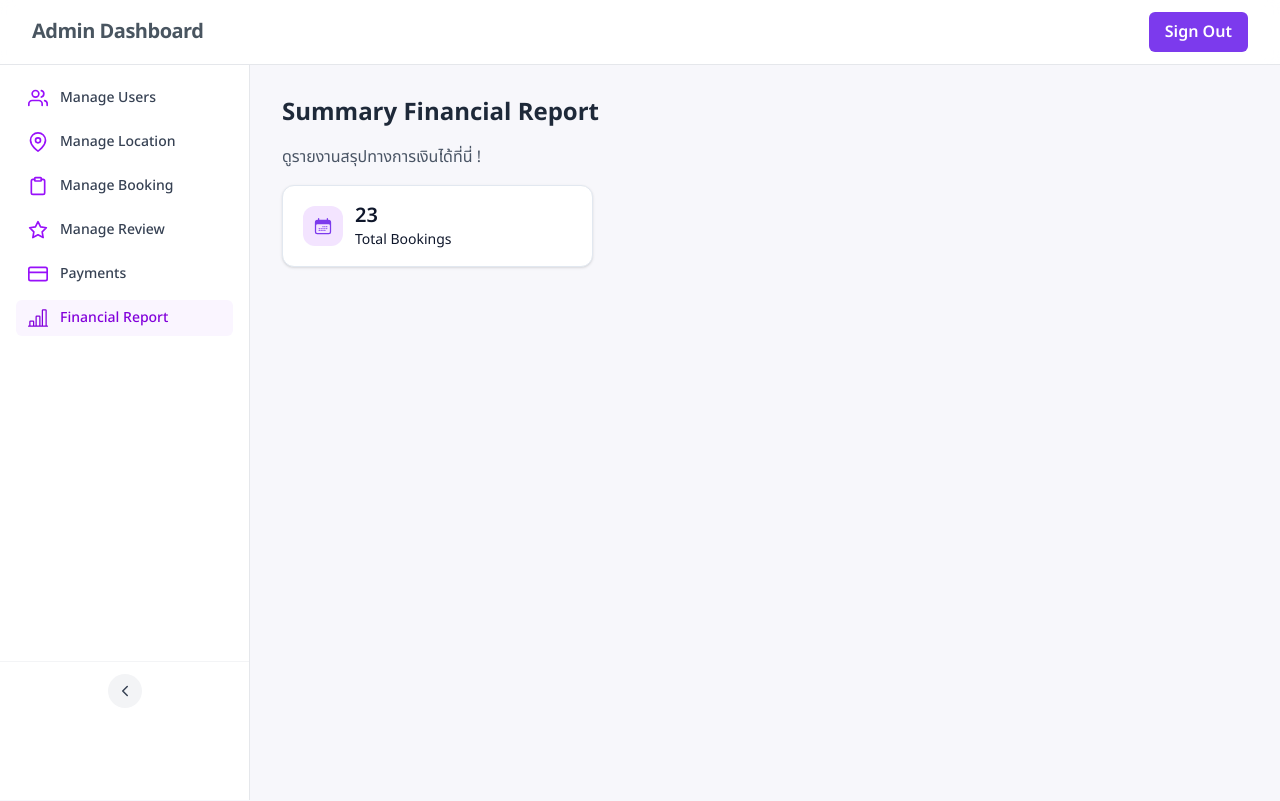
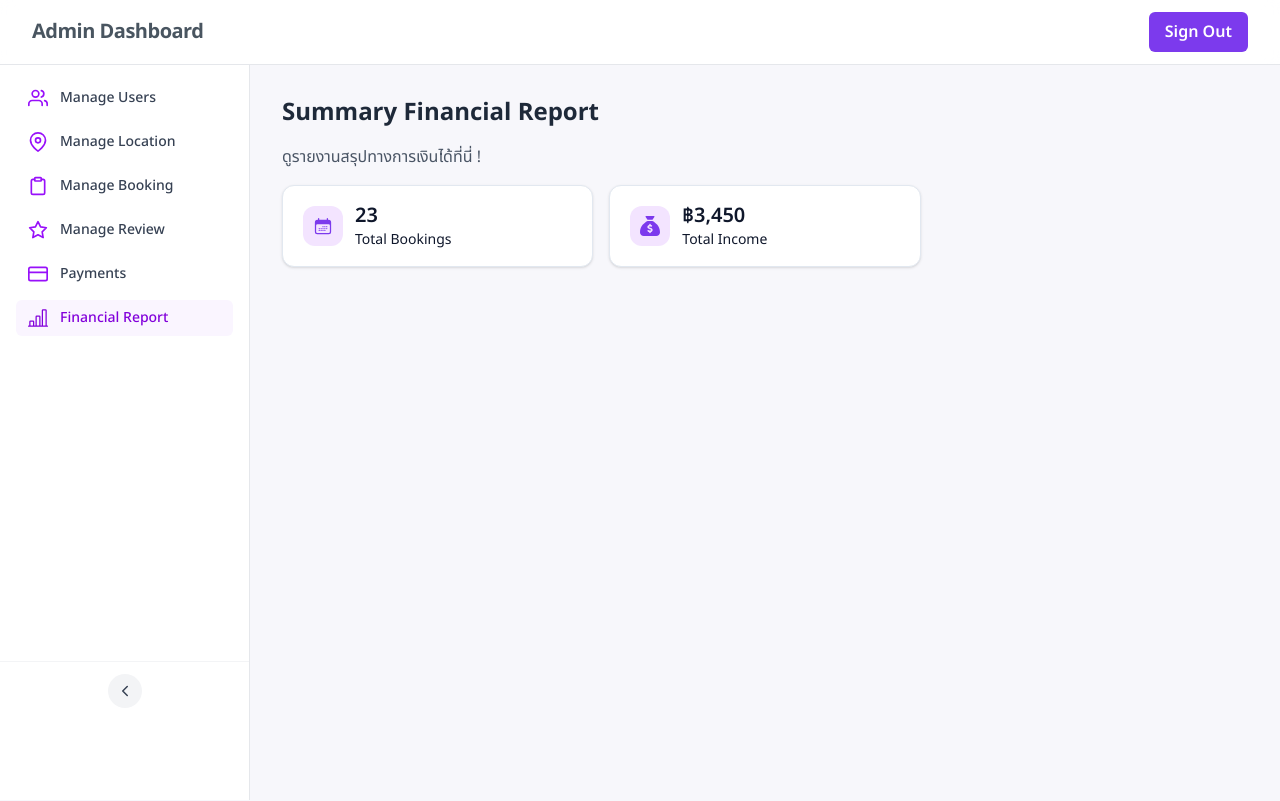
Before and after one commit to suphanatchanlek30/cs261-group6-100001, a Next.js app in the folder frontend/: page /admin/FinancialReport in a window 1280 px wide. Built offline with nearby package versions, Linux system fonts and the light colour scheme; sample sign-in values are in the browser's storage.

Commit message:
feat(fe): add card total income

```diff
--- a/frontend/components/admin-dashboard/FinancialReport/financialcontent.jsx
+++ b/frontend/components/admin-dashboard/FinancialReport/financialcontent.jsx
@@ -2,9 +2,10 @@
 "use client";
 
 import { HiCalendarDays } from "react-icons/hi2";
-
+import { FaSackDollar } from "react-icons/fa6";
 export default function FinancialReportContent() {
     const totalBookings = 23;
+    const totalIncome = 3450;
 
     const StatCard = ({ icon, value, label }) => (
         <div className="flex flex-1 min-w-[220px] items-center gap-3 rounded-xl bg-white px-5 py-4 shadow-sm border border-slate-200 hover:shadow-md transition-all">
@@ -25,6 +26,11 @@ export default function FinancialReportContent() {
                 value={totalBookings}
                 label="Total Bookings"
             />
+            <StatCard
+                icon={<FaSackDollar size={20} />}
+                value={`฿${totalIncome.toLocaleString()}`}
+                label="Total Income"
+            />
         </section>
     );
 }
```
